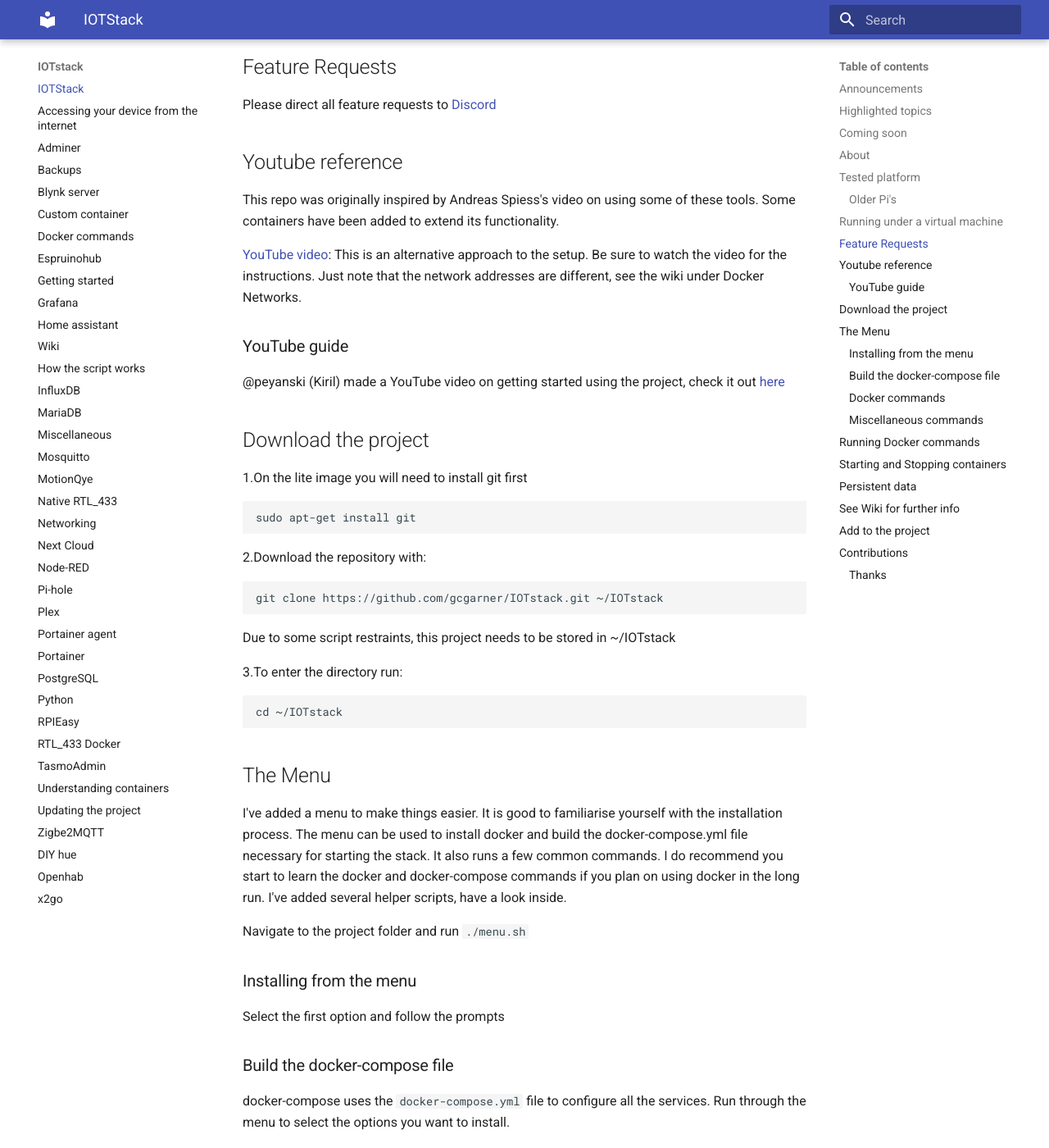
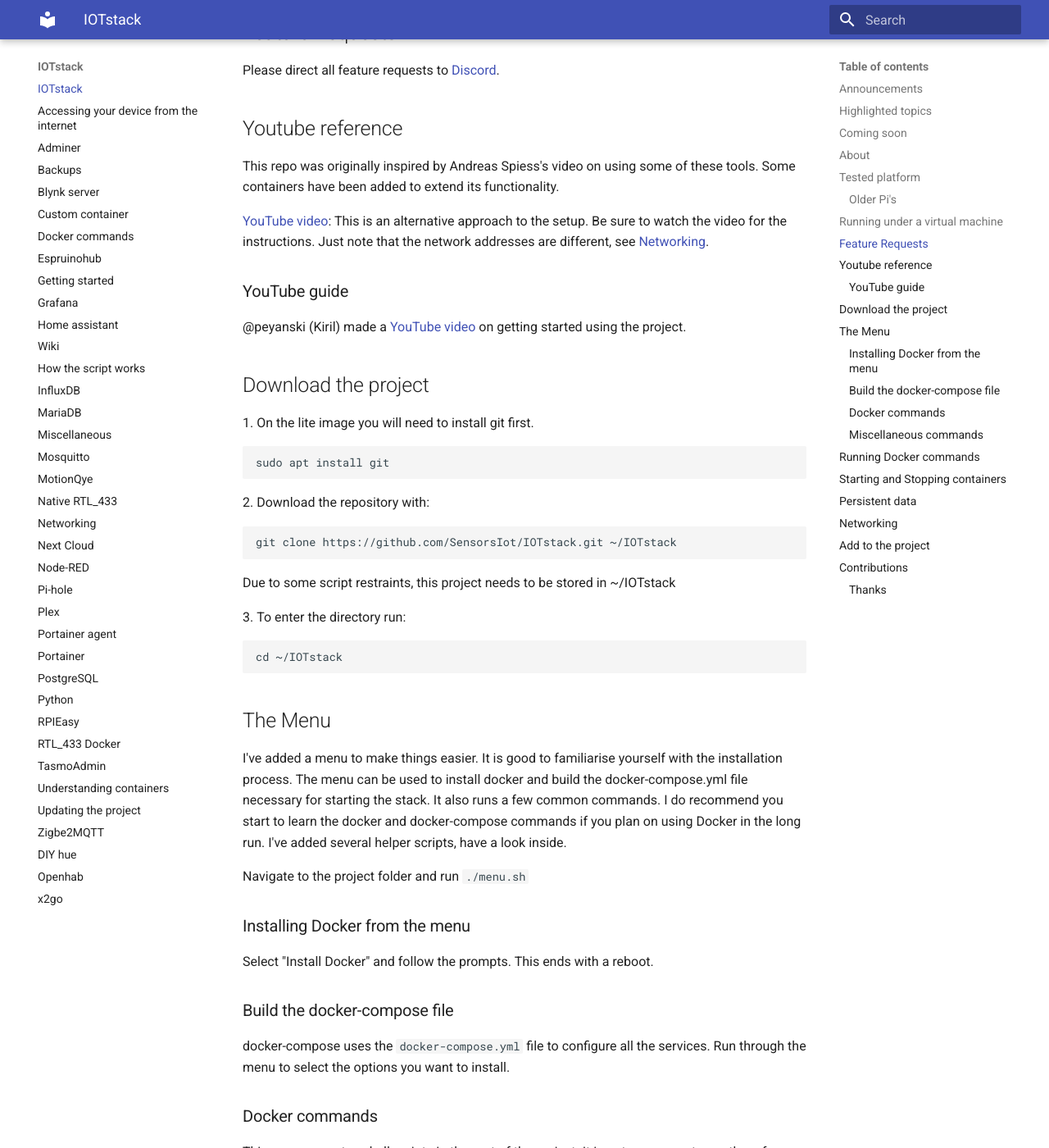
Before and after one commit to gcgarner/IOTstack, an MkDocs documentation site: the page built from docs/index.md, in a window 1280 px wide and 1400 px high, scrolled down 3427 px. Shown: the whole window at 82% size. Built offline with MkDocs 1.6.1 and Material for MkDocs 9.7.7, drawn with Linux system fonts in a browser that asks for light colours; some of the changed text lies outside the part shown.

Commit message:
Fixes some inconsistencies and makes other tweaks to index page
Removed references to the Wiki (this IS the Wiki).

Fixed typo in EspruinoHub (was EspurinoHub).

Changed "sudo apt-get install git" to "sudo apt install git". My
understanding is that "apt" is considered best practice.

Changed the URL to download the repository from
"https://github.com/gcgarner/IOTstack.git" to
"https://github.com/SensorsIot/IOTstack.git".

Removed the last sentence under "Running under a virtual machine".
Graham closed and unpinned issue 29 so this seems redundant.

Changed several URLs to refer to the new documentation structure.

Added a "Networking" section below "Persistent data" to cover-off the
"first timer" problem of not realising why 127.0.0.1 won't work. It's
such a common problem that I thought it would be better to put it up
front (and thereby explain it twice) rather than expect newbies to
read the Networking page and immediately "grok" its significance.

Other tweaks such as clarifying the need to install Docker on the
first menu run, and consistent layout for the commands to start and
stop the stack. Also harmonised "IOTstack" as the spelling and added
some missing full stops.

````diff
--- a/docs/index.md
+++ b/docs/index.md
@@ -1,10 +1,8 @@
-# IOTStack
+# IOTstack
 
-IOTstack is a builder for docker-compose to easily make and maintain IoT stacks on the Raspberry Pi
+IOTstack is a builder for docker-compose to easily make and maintain IoT stacks on the Raspberry Pi.
 
 ## Announcements
-
-The bulk of the README has moved to the Wiki. Please check it out [here](https://github.com/gcgarner/IOTstack/wiki)
 
 * 2019-12-19 Added python container, tweaked update script
 * 2019-12-12 modified zigbee2mqtt template file
@@ -25,15 +23,15 @@
 * 2019-11-20 BUGFIX influxdb backup: Placing docker_backup in crontab caused influxdb backup not to execute correctly
 * 2019-11-20 BUGFIX disable swap: swapfile recreation on reboot fixed. Re-run from menu to fix.
 * Node-RED: serial port. New template adds privileged which allows acces to serial devices
-* EspurinoHub: is available for testing see wiki entry
+* EspruinoHub: available for testing
 
 ***
 
 ## Highlighted topics
 
-* [Bluetooth and Node-RED](https://github.com/gcgarner/IOTstack/wiki/Node-RED#using-bluetooth)
-* [Saving files to disk inside containers](https://github.com/gcgarner/IOTstack/wiki/Node-RED#sharing-files-between-node-red-and-the-host)
-* [Updating the Project](https://github.com/gcgarner/IOTstack/wiki/Updating-the-Project)
+* [Bluetooth and Node-RED](https://sensorsiot.github.io/IOTstack/Node-RED#using-bluetooth)
+* [Saving files to disk inside containers](https://sensorsiot.github.io/IOTstack/Node-RED#sharing-files-between-node-red-and-the-host)
+* [Updating the Project](https://sensorsiot.github.io/IOTstack/Updating-the-Project/)
 
  ***
 
@@ -90,47 +88,47 @@
 
 ## Tested platform
 
-Raspberry Pi 3B and 4B Raspbian (Buster)
+Raspberry Pi 3B and 4B Raspbian (Buster).
 
 ### Older Pi's
 
-Docker will not run on a PiZero or A model 1 because of the CPU. It has not been tested on a Model 2. You can still use Peter Scargill's [script](https://tech.scargill.net/the-script/)
+Docker will not run on a PiZero or A model 1 because of the CPU. It has not been tested on a Model 2. You can still use Peter Scargill's [script](https://tech.scargill.net/the-script/).
 
 ## Running under a virtual machine
 
-For those wanting to test out the script in a Virtual Machine before installing on their Pi there are some limitations. The script is designed to work with Debian based distributions. Not all the container have x86_64 images. For example Portainer does not and will give an error when you try and start the stack. Please see the pinned issue [#29](https://github.com/gcgarner/IOTstack/issues/29), there is more info there.
+For those wanting to test out the script in a Virtual Machine before installing on their Pi there are some limitations. The script is designed to work with Debian based distributions. Not all the container have x86_64 images. For example Portainer does not and will give an error when you try and start the stack.
 
 ## Feature Requests
 
-Please direct all feature requests to [Discord](https://discord.gg/W45tD83)
+Please direct all feature requests to [Discord](https://discord.gg/W45tD83).
 
 ## Youtube reference
 
 This repo was originally inspired by Andreas Spiess's video on using some of these tools. Some containers have been added to extend its functionality.
 
-[YouTube video](https://www.youtube.com/watch?v=JdV4x925au0): This is an alternative approach to the setup. Be sure to watch the video for the instructions. Just note that the network addresses are different, see the wiki under Docker Networks.
+[YouTube video](https://www.youtube.com/watch?v=JdV4x925au0): This is an alternative approach to the setup. Be sure to watch the video for the instructions. Just note that the network addresses are different, see [Networking](https://sensorsiot.github.io/IOTstack/Networking/).
 
 ### YouTube guide
 
-@peyanski (Kiril) made a YouTube video on getting started using the project, check it out [here](https://youtu.be/5JMNHuHv134)
+@peyanski (Kiril) made a [YouTube video](https://youtu.be/5JMNHuHv134) on getting started using the project.
 
 ## Download the project
 
-1.On the lite image you will need to install git first
+1.&nbsp;On the lite image you will need to install git first.
 
 ```bash
-sudo apt-get install git
+sudo apt install git
 ```
 
-2.Download the repository with:
+2.&nbsp;Download the repository with:
 
 ```bash
-git clone https://github.com/gcgarner/IOTstack.git ~/IOTstack
+git clone https://github.com/SensorsIot/IOTstack.git ~/IOTstack
 ```
 
 Due to some script restraints, this project needs to be stored in ~/IOTstack
 
-3.To enter the directory run:
+3.&nbsp;To enter the directory run:
 
 ```bash
 cd ~/IOTstack
@@ -139,13 +137,13 @@
 ## The Menu
 
 I've added a menu to make things easier. It is good to familiarise yourself with the installation process.
-The menu can be used to install docker and build the docker-compose.yml file necessary for starting the stack. It also runs a few common commands. I do recommend you start to learn the docker and docker-compose commands if you plan on using docker in the long run. I've added several helper scripts, have a look inside.
+The menu can be used to install docker and build the docker-compose.yml file necessary for starting the stack. It also runs a few common commands. I do recommend you start to learn the docker and docker-compose commands if you plan on using Docker in the long run. I've added several helper scripts, have a look inside.
 
 Navigate to the project folder and run `./menu.sh`
 
-### Installing from the menu
+### Installing Docker from the menu
 
-Select the first option and follow the prompts
+Select "Install Docker" and follow the prompts. This ends with a reboot.
 
 ### Build the docker-compose file
 
@@ -165,13 +163,19 @@
 
 ## Starting and Stopping containers
 
-to start the stack navigate to the project folder containing the docker-compose.yml file
+To start the stack:
 
-To start the stack run:
-`docker-compose up -d` or `./scripts/start.sh`
+```bash
+cd ~/IOTstack
+docker-compose up -d
+```
 
-To stop:
-`docker-compose stop`
+To stop the stack:
+
+```bash
+cd ~/IOTstack
+docker-compose stop
+```
 
 The first time you run 'start' the stack docker will download all the images for the web. Depending on how many containers you selected and your internet speed this can take a long while.
 
@@ -181,9 +185,26 @@
 
 Docker allows you to map folders inside your containers to folders on the disk. This is done with the "volume" key. There are two types of volumes. Modification to the container are reflected in the volume.
 
-## See Wiki for further info
+## Networking
 
-[Wiki](https://github.com/gcgarner/IOTstack/wiki)
+One common problem newcomers face is understanding that Docker creates an internal bridged network. A process running inside one container reaches a process running inside another container by using the **name** of that other container as the domain name. For example, if a Node-Red flow needs to:
+
+* subscribe to an MQTT topic being managed by Mosquitto, it refers to "mosquitto" as the domain name and communicates over port 1883.
+* send data to InfluxDB, it refers to "influxdb" as the domain name and communicates over port 8086.
+
+In particular, if you are migrating Node-Red flows from a non-Docker environment, they will probably contain references to the loopback address (127.0.0.1). Those will need to be updated.
+
+Similarly, if you are migrating a Grafana dashboard that relies on, say, InfluxDB as for its data. The data source will need to be updated to refer to "influxdb:8086".
+
+You can discover container names like this:
+
+```bash
+cd ~/IOTstack
+docker-compose ps
+```
+
+See also [Networking](https://sensorsiot.github.io/IOTstack/Networking/).
+
 
 ## Add to the project
 
````
